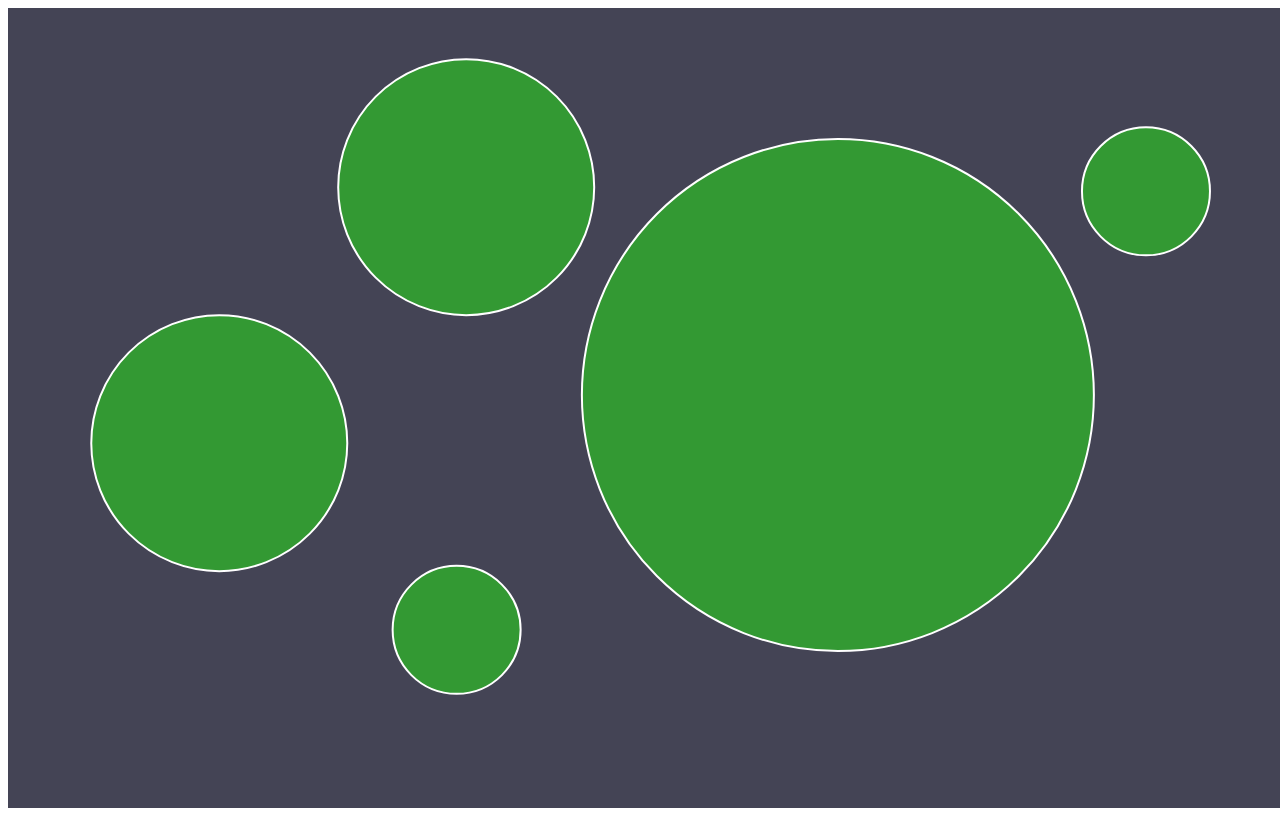
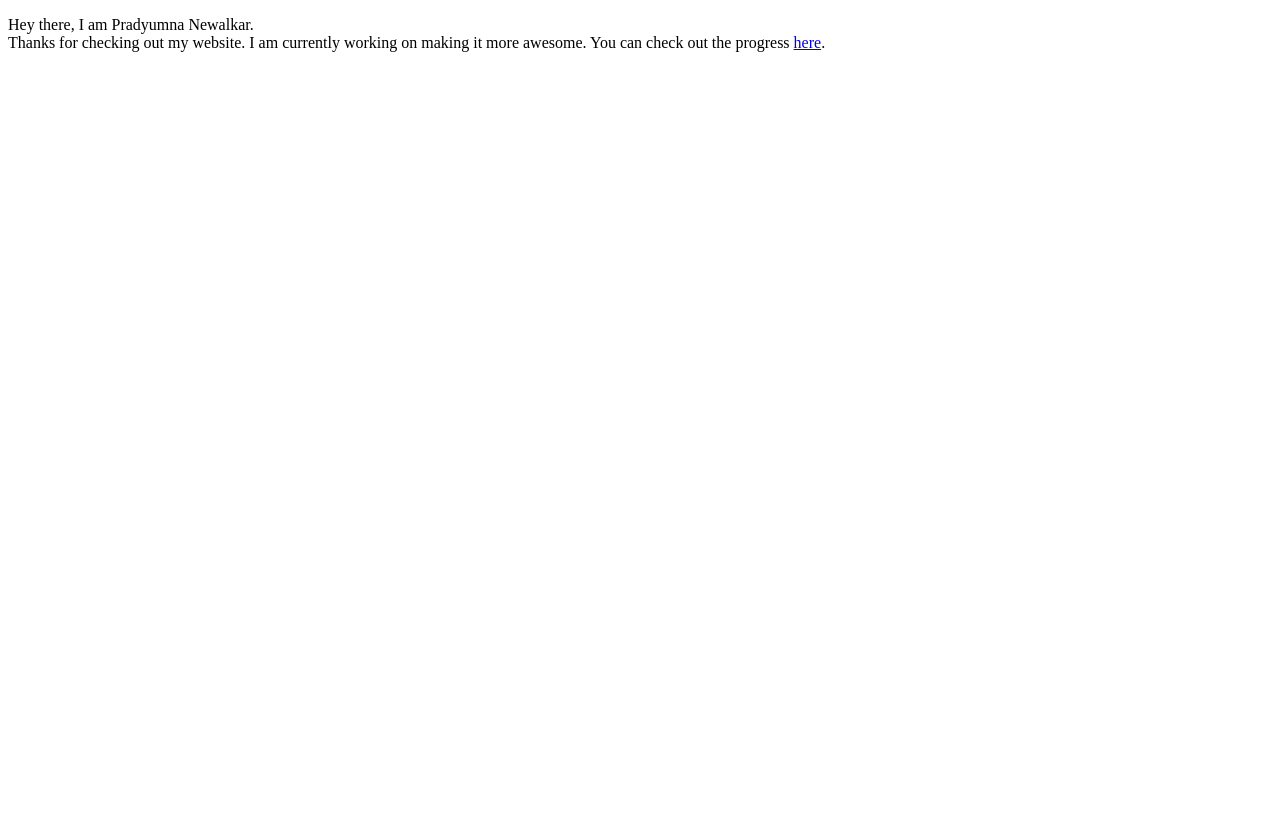
Before and after one commit to pradyumna1/pradyumna1.github.io, a website: page index.html in a window 1280 px wide. Drawn offline with nearby package versions, Linux system fonts and the light colour scheme.

Commit message:
Added placeholder

```diff
--- a/index.html
+++ b/index.html
@@ -6,40 +6,22 @@
     <meta name="viewport" content="width=device-width, initial-scale=1.0">
     <title>Portfolio</title>
     <style>
-        svg {
-            background-color: #444455;
-        }
-
-        circle {
-            fill: #339933;
-            stroke: #ffffff;
+        body {
+            margin: 0 auto,
+            max-width: 50em,
         }
     </style>
 </head>
 
 <body>
-    <!-- <nav>
-        <ul>
-            <li>
-                Home
-            </li>
-            <li>fdsfa
-                About
-            </li>
-            <li>
-                Contact
-            </li>fds
-            <li>
-                Projects
-            </li>
-            <li>
-                Hire Me!
-            </li>
-        </ul>
-    </nav> -->
     <main>
+        <p>
+            Hey there, I am Pradyumna Newalkar.
+            <br>
+            Thanks for checking out my website. I am currently working on making it more awesome. You can check out the progress <a href="https://github.com/pradyumna1/pradyumna1.github.io/projects">here</a>.
+        </p>
     </main>
-    <script src="https://d3js.org/d3.v5.min.js"></script>
-    <script src="js/index.js" type="module"></script>
+    <!-- <script src="https://d3js.org/d3.v5.min.js"></script>
+    <script src="js/index.js" type="module"></script> -->
 </body>
 </html>
```
Also changed, not shown: comingsoon.html (added, +45 -0 lines).
